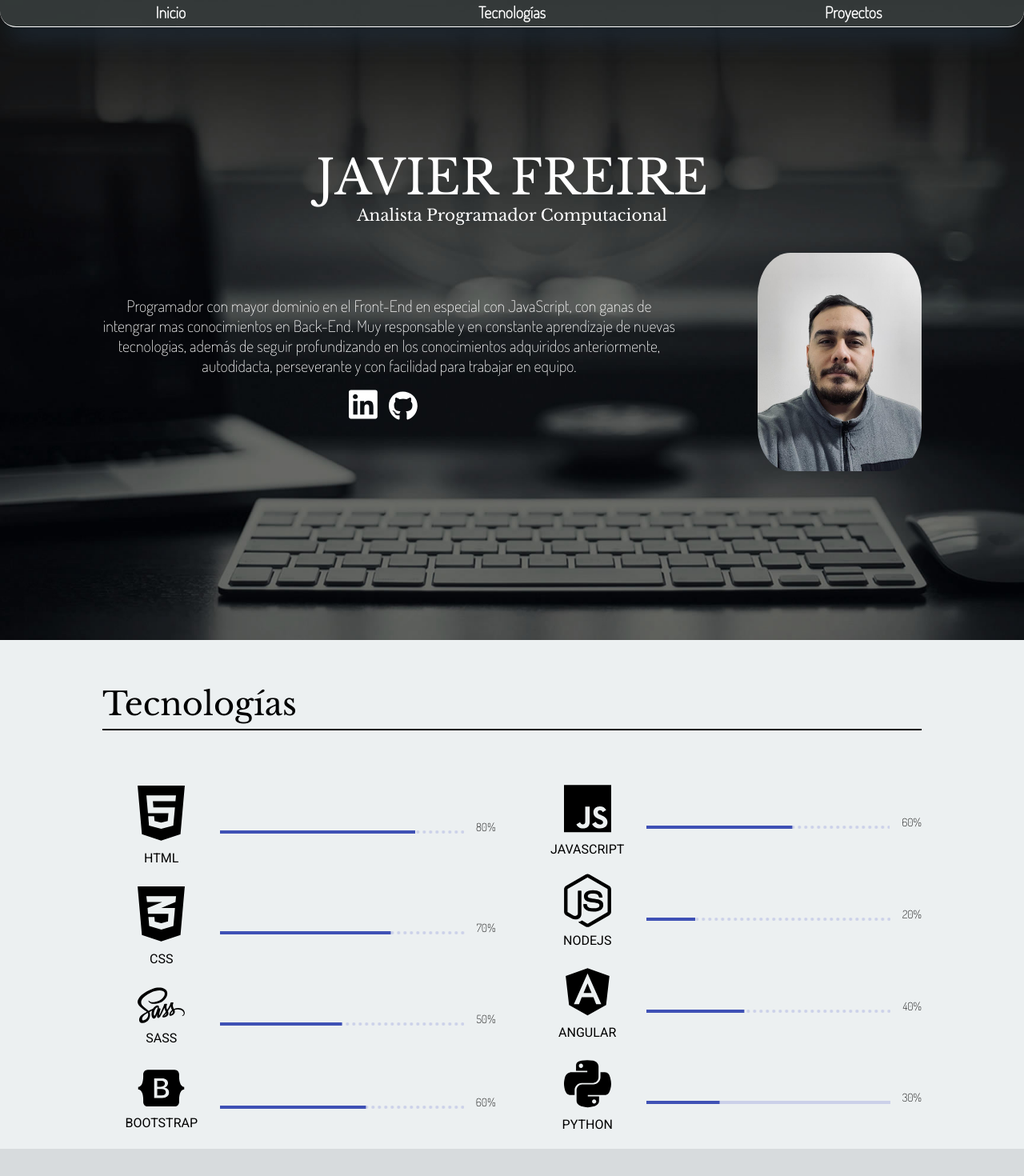
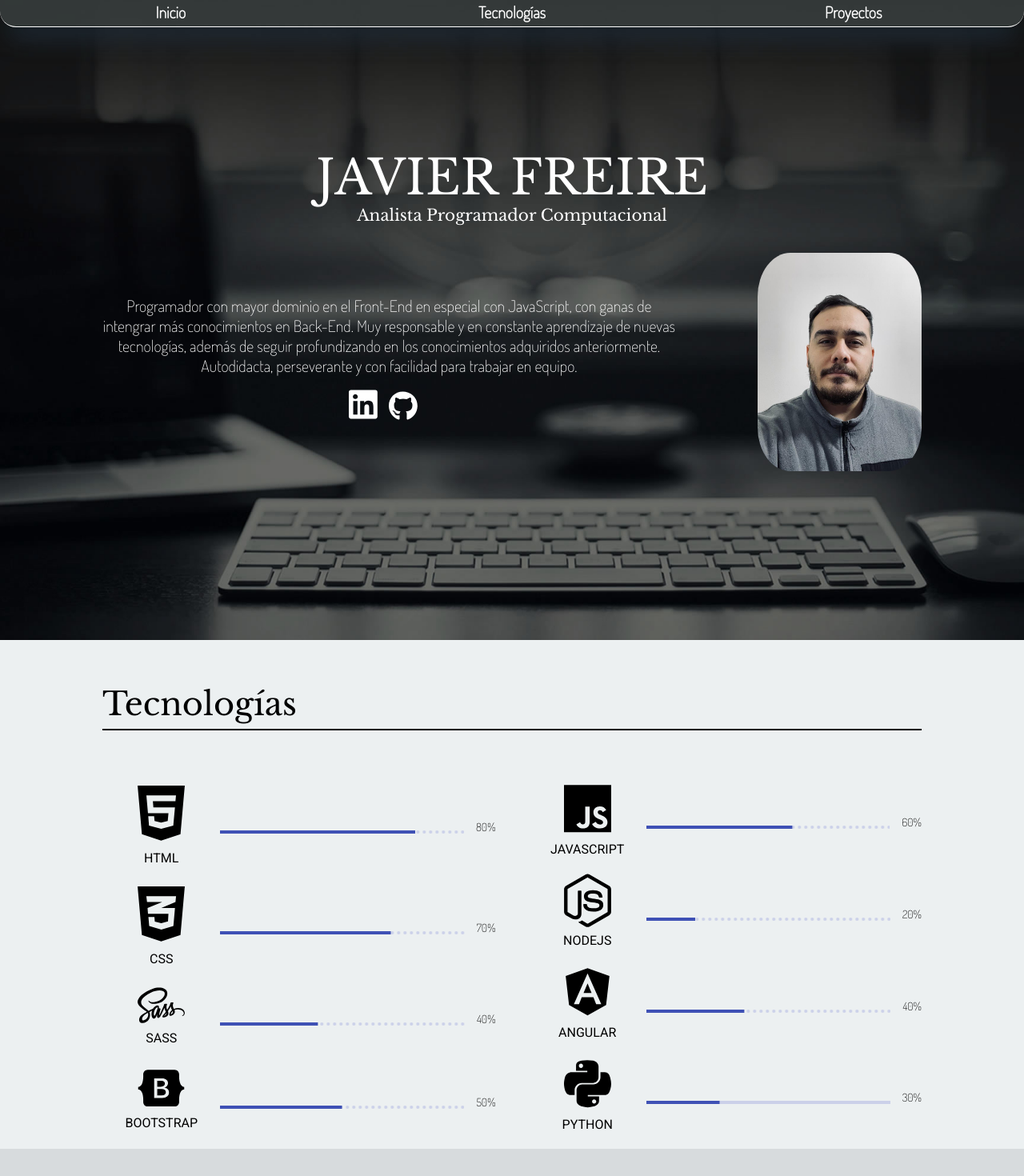
Before and after one commit to javierf39/portafolio, an Angular app: page / in a window 1280 px wide. Shown: the top 1470 px of the page at 80% size. Built offline with nearby package versions, Linux system fonts and the light colour scheme.

Commit message:
correcciones finales

```diff
--- a/src/app/components/personal/personal.component.html
+++ b/src/app/components/personal/personal.component.html
@@ -4,8 +4,8 @@
         <h2>Analista Programador Computacional</h2>
     </div>
     <div class="info-personal">
-        <p>Programador con mayor dominio en el Front-End en especial con JavaScript, con ganas de intengrar mas conocimientos en Back-End. Muy responsable y en constante aprendizaje de nuevas tecnologias, además de seguir profundizando en los conocimientos
-            adquiridos anteriormente, autodidacta, perseverante y con facilidad para trabajar en equipo. <br>
+        <p>Programador con mayor dominio en el Front-End en especial con JavaScript, con ganas de intengrar más conocimientos en Back-End. Muy responsable y en constante aprendizaje de nuevas tecnologías, además de seguir profundizando en los conocimientos
+            adquiridos anteriormente. Autodidacta, perseverante y con facilidad para trabajar en equipo. <br>
             <a href="https://www.linkedin.com/in/javier-antonio-freire-moreira-b226a71ba/" target="_blank"><i class="fa-brands fa-linkedin icon"></i></a>
             <a href="https://github.com/javierf39" target="_blank"><i class="fa-brands fa-github icon"></i></a>
 
--- a/src/app/components/proyectos/proyectos.component.ts
+++ b/src/app/components/proyectos/proyectos.component.ts
@@ -8,8 +8,8 @@ import { Component, OnInit } from '@angular/core';
 export class ProyectosComponent implements OnInit {
 
   proyectos = [
-    {nombre:"Weather", descripcion:"Está aplicación entrega información sobre el clima, tanto de la ubicación del dispositivo como de la ciudad que sea introducida en el buscador. La api utilizada para el desarrollo de está fue WeatherStack.", img:"../assets/img/weather.PNG", tecnologias:["fa-brands fa-html5 icon", "fa-brands fa-css3 icon","fa-brands fa-js icon"], github: "https://github.com/javierf39/weatherJS"},
-    {nombre:"Animes", descripcion:"Está aplicación proporciona información sobre animes, para ello el usuario debe introducir el nombre de un anime en el buscardor y la aplicación entregará su información. La api utilizada para esta aplicación fue Jikan API.", img:"../assets/img/animeAngular.PNG", tecnologias:["fa-brands fa-html5 icon","fa-brands fa-css3 icon","fa-brands fa-angular icon"],github:"https://github.com/javierf39/apiAnimeAngular"},
+    {nombre:"Weather", descripcion:"Esta aplicación entrega información sobre el clima, tanto de la ubicación del dispositivo como de la ciudad que sea introducida en el buscador. La api utilizada para el desarrollo de está fue WeatherStack.", img:"../assets/img/weather.PNG", tecnologias:["fa-brands fa-html5 icon", "fa-brands fa-css3 icon","fa-brands fa-js icon"], github: "https://github.com/javierf39/weatherJS"},
+    {nombre:"Animes", descripcion:"Esta aplicación proporciona información sobre animes, para ello el usuario debe introducir el nombre de un anime en el buscardor y la aplicación entregará su información. La api utilizada para esta aplicación fue Jikan API.", img:"../assets/img/animeAngular.PNG", tecnologias:["fa-brands fa-html5 icon","fa-brands fa-css3 icon","fa-brands fa-angular icon"],github:"https://github.com/javierf39/apiAnimeAngular"},
     {nombre:"Películas", descripcion:"Aplicación basada en un CRUD para almacener tus películas favoritas. En este proyecto también desarrolé una API rest para la manipulación de la información, en formato JSON, a traves del FRONT-END y BACK-END.", img:"../assets/img/pelicula.PNG",tecnologias:["fa-brands fa-html5 icon","fa-brands fa-css3 icon","fa-brands fa-angular icon", "fa-brands fa-node-js icon"], github:"https://github.com/javierf39/peliculasAngular"},
     {nombre:"Mundo Patitas", descripcion:"Aplicación desarrollada en entorno académico, especificamente como proyecto de título. Funciona como un sistema de gestión de horas veterinas, donde los dueños de mascotas pueden buscar a su veteriano mas conveniente y solicitar una hora con él.", img:"../assets/img/mundoPatitas.PNG", tecnologias:["fa-brands fa-html5 icon","fa-brands fa-css3 icon","fa-brands fa-js icon","fa-brands fa-node-js icon","fa-brands fa-python icon"], github:"https://github.com/javierf39/MundoPatitas"},
   ]
--- a/src/app/components/tecnologias/tecnologias.component.html
+++ b/src/app/components/tecnologias/tecnologias.component.html
@@ -27,8 +27,8 @@
                 <h3>SASS</h3>
             </div>
             <div class="progreso">
-                <mat-progress-bar [mode]="'buffer'" [bufferValue]="0" [value]="50" [color]="'secundary'"></mat-progress-bar>
-                <p>50%</p>
+                <mat-progress-bar [mode]="'buffer'" [bufferValue]="0" [value]="40" [color]="'secundary'"></mat-progress-bar>
+                <p>40%</p>
             </div>
         </div>
         <div class="tecnologia">
@@ -37,8 +37,8 @@
                 <h3>BOOTSTRAP</h3>
             </div>
             <div class="progreso">
-                <mat-progress-bar [mode]="'buffer'" [bufferValue]="0" [value]="60" [color]="'secundary'"></mat-progress-bar>
-                <p>60%</p>
+                <mat-progress-bar [mode]="'buffer'" [bufferValue]="0" [value]="50" [color]="'secundary'"></mat-progress-bar>
+                <p>50%</p>
             </div>
         </div>
     </div>
```
